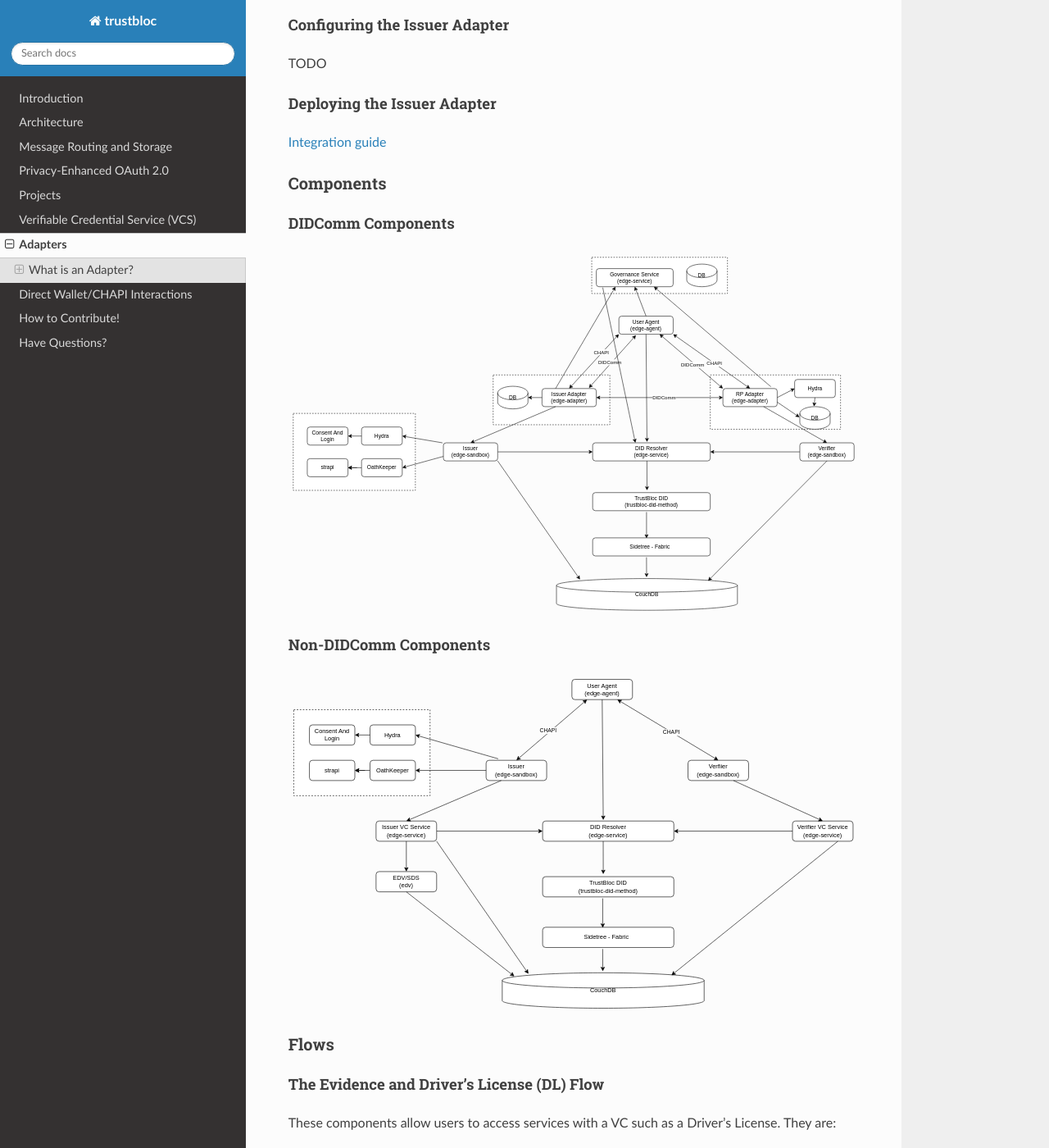
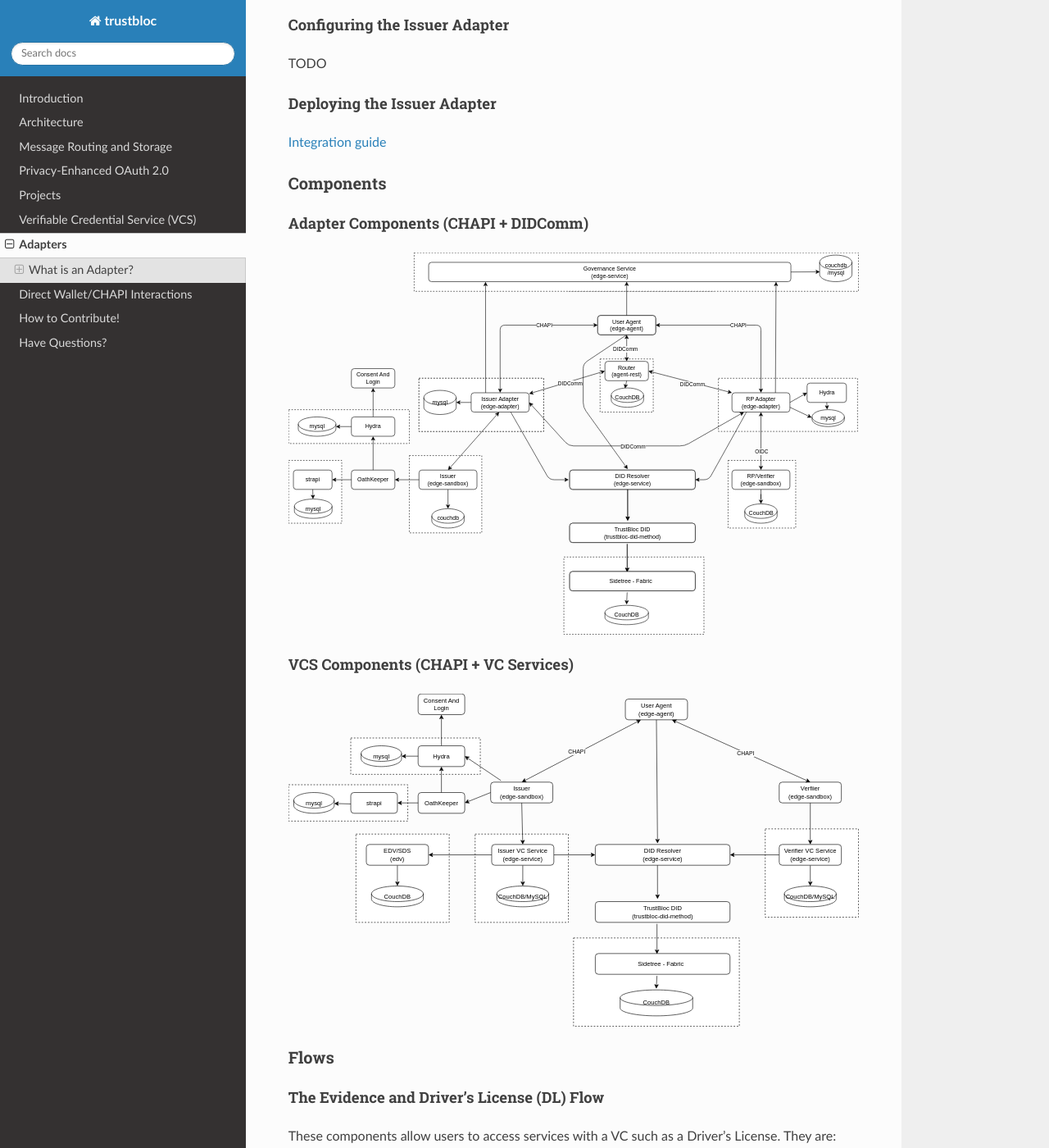
Before and after one commit to trustbloc/docs, a Sphinx documentation site: the page built from docs/source/adapters.rst, in a window 1280 px wide and 1400 px high, scrolled down 778 px. Shown: the whole window at 82% size. Built offline with Sphinx 7.4.7 and the Read the Docs theme 2.0.0, drawn with Linux system fonts in a browser that asks for light colours.

Commit message:
docs: Update Adapter and VCS demo component diagram
Signed-off-by: Rolson Quadras <rolson.quadras@securekey.com>

```diff
--- a/docs/source/adapters.rst
+++ b/docs/source/adapters.rst
@@ -49,15 +49,15 @@ Deploying the Issuer Adapter
 Components
 ===========================
 
-DIDComm Components
-------------------
+Adapter Components (CHAPI + DIDComm)
+------------------------------------
 
-.. image:: images/didcomm_component_diagram.svg
+.. image:: images/adapter_component_diagram.svg
 
-Non-DIDComm Components
-----------------------
+VCS Components (CHAPI + VC Services)
+------------------------------------
 
-.. image:: images/nondidcomm_component_diagram.svg
+.. image:: images/vcs_component_diagram.svg
 
 
 Flows
```
Also changed, not shown: docs/source/images/adapter_component_diagram.svg (added), docs/source/images/didcomm_component_diagram.svg (deleted), docs/source/images/nondidcomm_component_diagram.svg (deleted), docs/source/images/vcs_component_diagram.svg (added).
